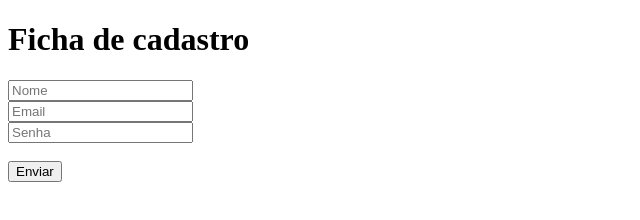
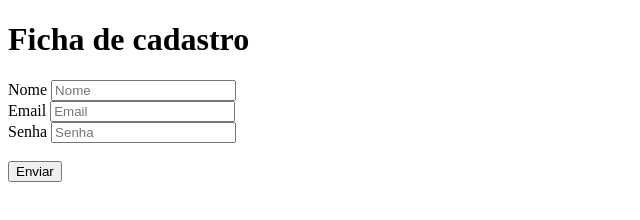
Before and after one commit to JoaoCN/curso_ebac_frontend, a plain HTML site: page cadastro.html in a window 1280 px wide. Shown: the whole page, without its empty margins (0-640 px from the left). Drawn offline with Linux system fonts and the light colour scheme.

Commit message:
correção da tarefa

```diff
--- a/cadastro.html
+++ b/cadastro.html
@@ -8,9 +8,12 @@
 </head>
 <body>
     <header><h1>Ficha de cadastro</h1></header>
-    <input type="text" placeholder="Nome"><br>
+    <label for="text">Nome</label>
+    <input id="text" type="text" placeholder="Nome"><br>
+    <label for="text">Email</label>
     <input id="email" type="email" placeholder="Email"><br>
-    <input type="password" placeholder="Senha"><br><br>
+    <label for="email">Senha</label>
+    <input id="password" type="password" placeholder="Senha"><br><br>
     <button type="submit">Enviar</button>
 </body>
 </html>
```
